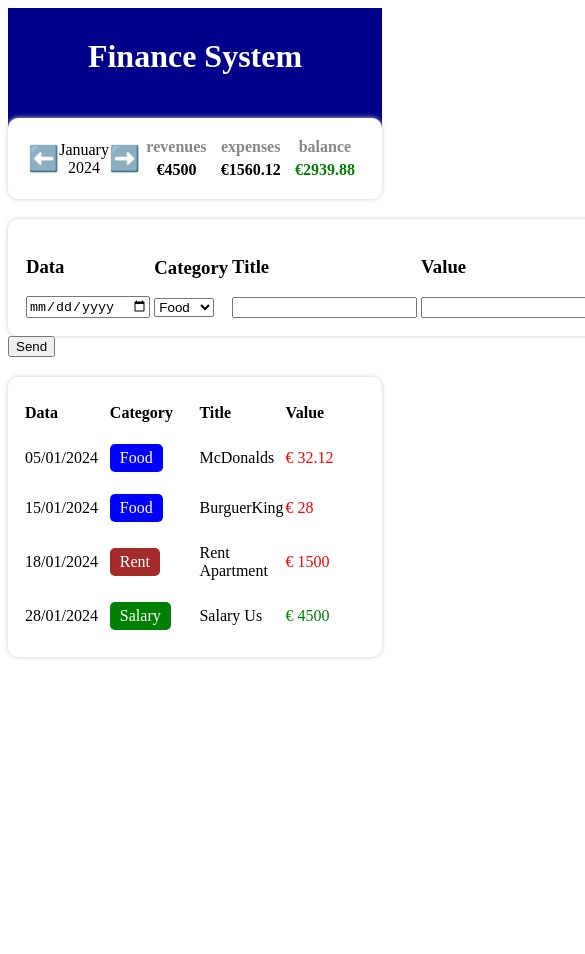
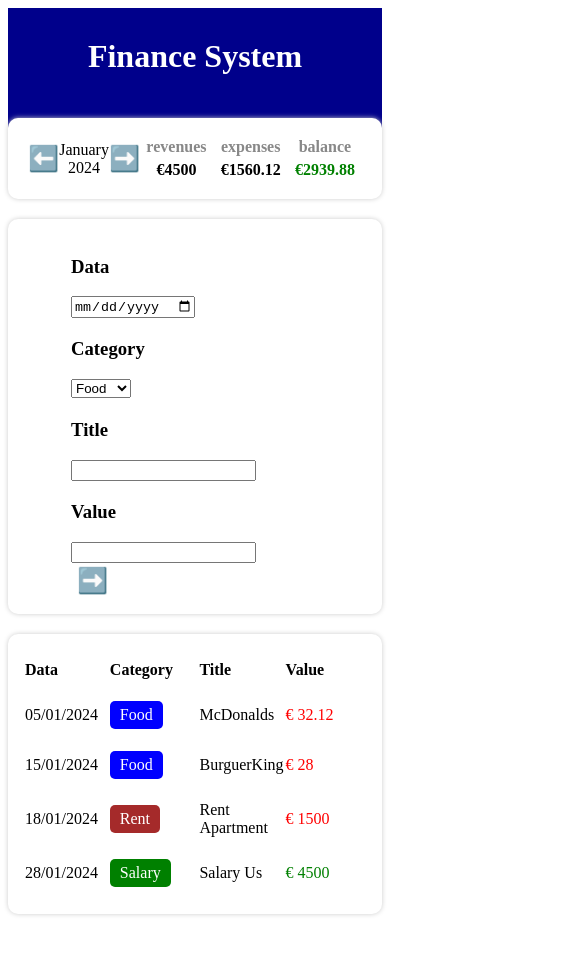
Before and after one commit to artursantana/FinanceSystem, a React (Vite) app: page / in a window 390 px wide. Shown: the top 954 px of the page, 585 px wide, since content can reach past the window. Before the commit the page ends 844 px from the top, so only its background shows below. Built offline with nearby package versions, Linux system fonts and the light colour scheme; the HTML template or start-up script is replaced by a standard one.

Commit message:
Melhorando App e finalizando

```diff
--- a/src/components/inputArea/Index.tsx
+++ b/src/components/inputArea/Index.tsx
@@ -1,8 +1,9 @@
 import * as C from './style'
-import { useState } from 'react';
+import { useState, useEffect } from 'react';
 import { items } from '../../data/Items';
 
 const Index = () => {
+    const [windowWidth, setWindowWidth] = useState(window.innerWidth);
   const [formData, setFormData] = useState({
     date: '',
     category: 'Food',
@@ -26,6 +27,8 @@ const Index = () => {
       };
       items.push(newItem);
 
+
+
       setFormData({
         date: '',
         category: 'Food',
@@ -38,9 +41,26 @@ const Index = () => {
     alert('Item adicionado!')
   };
 
+
+  useEffect(() => {
+    const handleResize = () => {
+      setWindowWidth(window.innerWidth);
+    };
+
+
+    window.addEventListener('resize', handleResize);
+
+
+    return () => {
+      window.removeEventListener('resize', handleResize);
+    };
+  }, []);
+
+console.log(windowWidth)
+
   return (
     <>
-    <C.Table>
+    <C.Table windowwidth={windowWidth}>
       <thead>
         <tr>
           <C.TableHeadColumn width={100}>
@@ -60,14 +80,16 @@ const Index = () => {
             <h3>Title</h3>
             <input type="text" name="title" value={formData.title} onChange={handleInputChange} />
           </C.TableHeadColumn>
-          <C.TableHeadColumn width={150}>
+          <C.TableHeadColumn width={150} className='sent'>
             <h3>Value</h3>
             <input type="text" name="value" value={formData.value} onChange={handleInputChange} />
+
           </C.TableHeadColumn>
+          <C.TableHeadColumn> <button onClick={handleFormSubmit}>➡️</button></C.TableHeadColumn>
         </tr>
       </thead>
     </C.Table>
-          <button onClick={handleFormSubmit}>Send</button>
+
           </>
   );
 }
--- a/src/components/inputArea/style.ts
+++ b/src/components/inputArea/style.ts
@@ -9,18 +9,30 @@ box-shadow: 0px 0px 5px #CCC;
 border-radius: 10px;
 margin-top: 20px;
 
-thead {
 
-    button{
-
-
+    @media (max-width: 750px) {
+        tr{
+                display: flex;
+                flex-direction: column;
+                margin: auto;
+                width: 250px;
+        }
     }
-}
-
 `
 
 export const TableHeadColumn = styled.th<{width?: number }>`
 width: ${props => props.width ? `${props.width}px` : `auto`};
 text-align: left;
 
+
+button {
+
+    text-align: center;
+    font-size: 25px;
+    cursor: pointer;
+    background:none;
+    border:none;
+}
+
+
 `
--- a/src/components/table/Index.tsx
+++ b/src/components/table/Index.tsx
@@ -8,7 +8,9 @@ type Props = {
 
 
 
+
 const Index = ({list}: Props) => {
+
   return (
     <C.Table>
         <thead>
```
